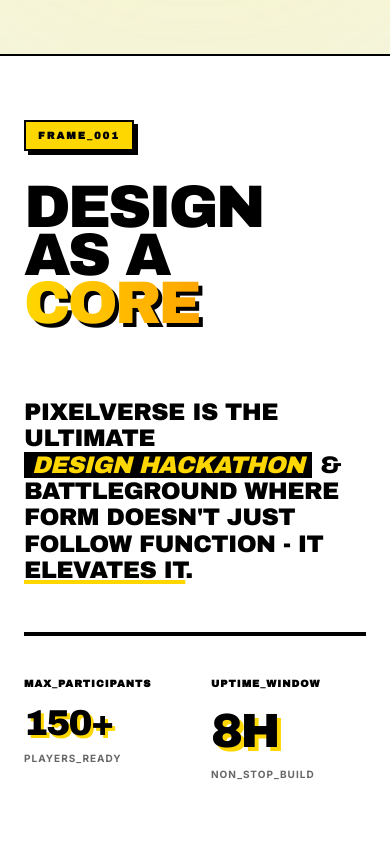
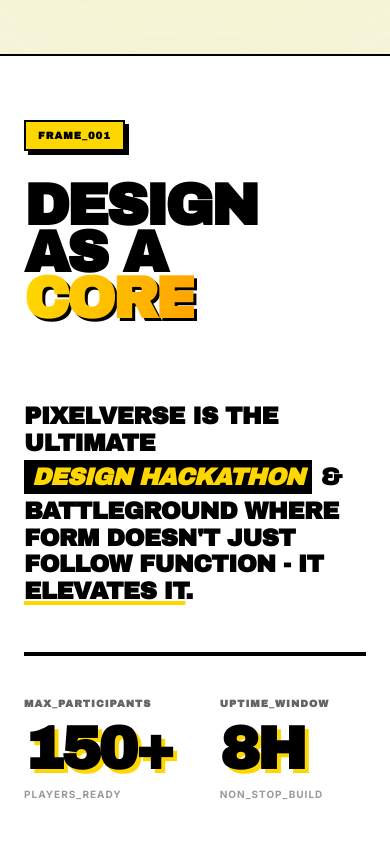
Before and after one commit to Codervrj/pixelverse, a React (Vite) app: page / in a window 390 px wide. Shown: the part 880-1724 px from the top of the page. Built offline with nearby package versions, Linux system fonts and the light colour scheme.

Commit message:
about us responsive

```diff
--- a/components/About.tsx
+++ b/components/About.tsx
@@ -5,62 +5,72 @@ const About: React.FC = () => {
   return (
     <section
       id="about"
-      className="relative py-16 sm:py-24 md:py-32 lg:py-48 px-6 md:px-16 xl:px-24 bg-white text-black border-t-2 border-black cursor-none overflow-hidden"
+      className="relative py-16 sm:py-24 md:py-32 lg:py-40 px-6 md:px-12 lg:px-16 xl:px-24 bg-white text-black border-t-2 border-black overflow-hidden"
     >
-      <div className="max-w-[1800px] mx-auto">
-        <div className="flex flex-col lg:grid lg:grid-cols-12 gap-10 lg:gap-16 items-start">
+      <div className="max-w-[1600px] mx-auto">
+        <div className="flex flex-col lg:grid lg:grid-cols-12 gap-12 lg:gap-8 xl:gap-20 items-start">
 
-          {/* Left Column */}
-          <div className="w-full lg:col-span-6">
-            <div className="inline-block px-3 py-1.5 bg-[#FFD700] text-black font-archivo font-bold text-[10px] sm:text-xs mb-8 lg:mb-12 uppercase tracking-[0.2em] border-2 border-black shadow-[4px_4px_0px_0px_rgba(0,0,0,1)]">
+          {/* Left Column: Headline */}
+          <div className="w-full lg:col-span-5 xl:col-span-6">
+            <div className="inline-block px-3 py-1.5 bg-[#FFD700] text-black font-archivo font-bold text-[10px] sm:text-xs mb-8 uppercase tracking-widest border-2 border-black shadow-[4px_4px_0px_0px_rgba(0,0,0,1)]">
               FRAME_001
             </div>
 
             <motion.h2
-              initial={{ opacity: 0, y: 50 }}
+              initial={{ opacity: 0, y: 30 }}
               whileInView={{ opacity: 1, y: 0 }}
-              viewport={{ once: true, margin: "-100px" }}
-              transition={{ duration: 1, ease: [0.16, 1, 0.3, 1] }}
-              /* 1. whitespace-nowrap: prevents letters like 'N' from jumping to next line
-                 2. xl:text-[9.5vw]: scales size based on window width to prevent overlap
-              */
-              className="text-6xl sm:text-7xl md:text-8xl lg:text-[8vw] xl:text-[9.5vw] font-archivo leading-[0.8] tracking-tighter uppercase mb-8 text-black whitespace-nowrap"
+              viewport={{ once: true }}
+              transition={{ duration: 0.8 }}
+              className="text-[15vw] leading-[0.8] sm:text-8xl lg:text-[7vw] xl:text-[9.5rem] font-archivo font-black tracking-tighter uppercase mb-8 text-black whitespace-nowrap"
             >
               DESIGN<br />
               AS A<br />
-              <span className="text-transparent bg-clip-text bg-gradient-to-r from-[#FFD700] to-[#FFA500] drop-shadow-[4px_4px_0px_rgba(0,0,0,1)]">
+              <span className="text-transparent bg-clip-text bg-gradient-to-r from-[#FFD700] to-[#FFA500] drop-shadow-[3px_3px_0px_rgba(0,0,0,1)]">
                 CORE
               </span>
             </motion.h2>
           </div>
 
-          {/* Right Column */}
-          <div className="w-full lg:col-span-6 lg:pt-32 xl:pt-56">
-            <div className="space-y-12 xl:space-y-20">
-              <p className="text-2xl sm:text-3xl lg:text-2xl xl:text-5xl font-medium leading-[1.1] tracking-tight text-black uppercase max-w-2xl font-archivo">
-                PixelVerse is the ultimate <span className="text-[#FFD700] bg-black px-2 italic whitespace-nowrap">Design Hackathon</span> & battleground where Form doesn't just follow Function - it <span className="underline decoration-4 decoration-[#FFD700]">Elevates it</span>.
+          {/* Right Column: Content & Stats */}
+          <div className="w-full lg:col-span-7 xl:col-span-6 lg:pt-20 xl:pt-40">
+            <div className="space-y-12 xl:space-y-16">
+
+              {/* Fluid Paragraph */}
+              <p className="text-2xl sm:text-4xl lg:text-[2.8vw] xl:text-5xl font-archivo font-bold leading-[1.1] tracking-tight text-black uppercase max-w-full lg:max-w-[90%]">
+                PixelVerse is the ultimate <br className="hidden xl:block" />
+                <span className="inline-block text-[#FFD700] bg-black px-2 py-1 italic my-1">Design Hackathon</span>
+                <span className="mx-2">&</span> battleground where Form doesn't just follow Function - it <span className="underline decoration-4 decoration-[#FFD700]">Elevates it</span>.
               </p>
 
-              <div className="pt-10 border-t-4 border-black grid grid-cols-2 gap-8">
+              {/* Stats Section: Fixed Collision */}
+              <div className="pt-10 border-t-4 border-black flex flex-wrap gap-x-12 gap-y-8 lg:gap-x-8 xl:gap-x-20">
+
                 <motion.div
                   initial={{ opacity: 0, x: -20 }}
                   whileInView={{ opacity: 1, x: 0 }}
                   viewport={{ once: true }}
+                  className="min-w-fit"
                 >
-                  <div className="text-[10px] sm:text-xs font-bold font-archivo text-black mb-3 sm:mb-6 uppercase tracking-widest">MAX_PARTICIPANTS</div>
-                  <div className="text-4xl sm:text-6xl md:text-4xl lg:text-6xl xl:text-9xl font-archivo tracking-tighter text-black drop-shadow-[3px_3px_0px_rgba(255,215,0,1)] sm:drop-shadow-[4px_4px_0px_rgba(255,215,0,1)]">150+</div>
-                  <div className="text-[10px] sm:text-sm font-bold uppercase mt-2 sm:mt-4 tracking-widest text-black/60">PLAYERS_READY</div>
+                  <div className="text-[10px] font-bold font-archivo text-black mb-2 uppercase tracking-widest opacity-60">MAX_PARTICIPANTS</div>
+                  <div className="text-6xl sm:text-7xl lg:text-[5vw] xl:text-8xl font-archivo font-black tracking-tighter text-black drop-shadow-[4px_4px_0px_rgba(255,215,0,1)]">
+                    150+
+                  </div>
+                  <div className="text-[10px] font-bold uppercase mt-2 tracking-widest text-black/40">PLAYERS_READY</div>
                 </motion.div>
 
                 <motion.div
                   initial={{ opacity: 0, x: 20 }}
                   whileInView={{ opacity: 1, x: 0 }}
                   viewport={{ once: true }}
+                  className="min-w-fit"
                 >
-                  <div className="text-[10px] font-bold font-archivo text-black mb-4 uppercase tracking-widest">UPTIME_WINDOW</div>
-                  <div className="text-5xl sm:text-6xl lg:text-5xl xl:text-8xl font-archivo tracking-tighter text-black drop-shadow-[4px_4px_0px_rgba(255,215,0,1)]">8H</div>
-                  <div className="text-[10px] font-bold uppercase mt-3 tracking-widest text-black/60">NON_STOP_BUILD</div>
+                  <div className="text-[10px] font-bold font-archivo text-black mb-2 uppercase tracking-widest opacity-60">UPTIME_WINDOW</div>
+                  <div className="text-6xl sm:text-7xl lg:text-[5vw] xl:text-8xl font-archivo font-black tracking-tighter text-black drop-shadow-[4px_4px_0px_rgba(255,215,0,1)]">
+                    8H
+                  </div>
+                  <div className="text-[10px] font-bold uppercase mt-2 tracking-widest text-black/40">NON_STOP_BUILD</div>
                 </motion.div>
+
               </div>
             </div>
           </div>
```
